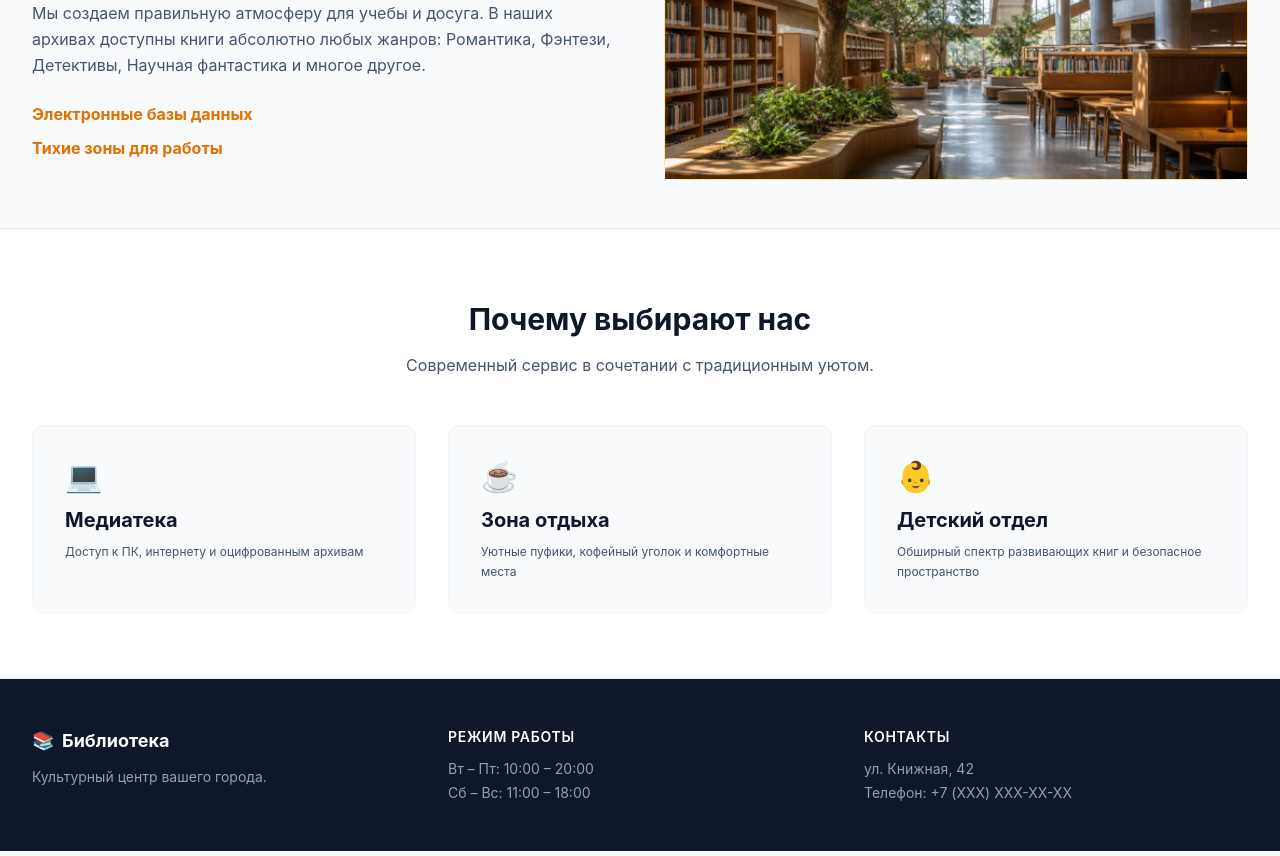
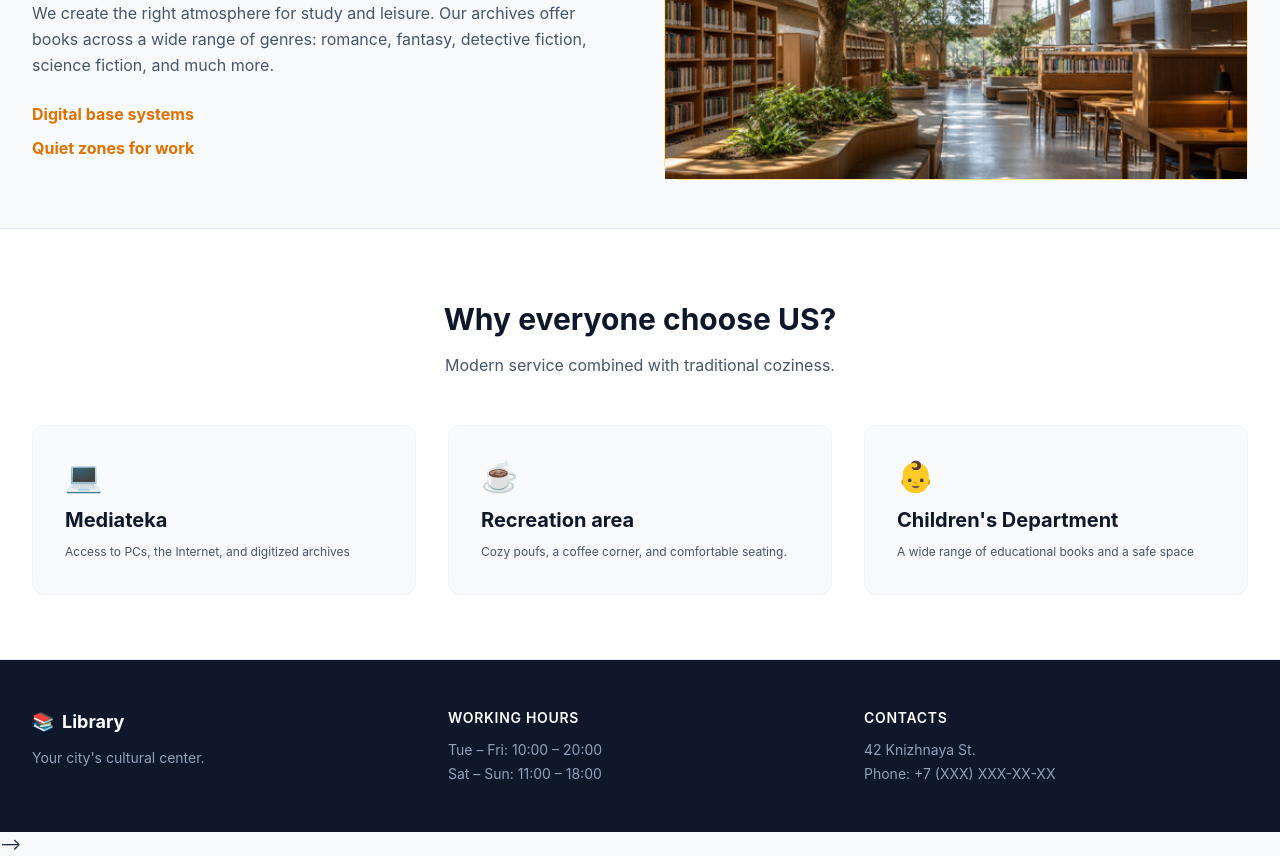
Before and after one commit to flizy0/web-technologies-project, a website: page about_us.html in a window 1280 px wide. Shown: the part 731-1587 px from the top of the page. Drawn offline with Linux system fonts and the light colour scheme.

Commit message:
hoolee sheet

```diff
--- a/about_us.html
+++ b/about_us.html
@@ -43,10 +43,10 @@
 <section class="bg-gradient-to-b from-amber-900 to-gold-900 text-white py-12 md:py-20">
         <div class="max-w-7xl mx-auto px-4 sm:px-6 lg:px-8 text-center">
             <h1 class="text-3xl sm:text-4xl md:text-5xl font-extrabold tracking-tight mb-4 md:mb-6 leading-tight">
-                Пространство для чтения и знаний
+                A safe space for knowledge and books
             </h1>
             <p class="text-sm sm:text-base md:text-xl text-brown-200 max-w-2xl md:max-w-3xl mx-auto leading-relaxed">
-                Наша библиотека — это современный культурный центр, открытый для каждого, кто ищет идеи и вдохновение.
+                Our library is a modern cultural center, open to everyone seeking ideas and inspiration.
             </p>
         </div>
     </section>
@@ -56,19 +56,19 @@
         <div class="bg-white rounded-2xl shadow-xl grid grid-cols-2 lg:grid-cols-4 gap-4 md:gap-6 p-6 md:p-8 text-center border border-slate-100">
             <div>
                 <div class="text-2xl sm:text-3xl md:text-4xl font-extrabold text-amber-600 mb-1">50k+</div>
-                <div class="text-xs md:text-sm text-slate-500 font-medium">Книг в каталоге</div>
+                <div class="text-xs md:text-sm text-slate-500 font-medium">Books in catalog</div>
             </div>
             <div>
                 <div class="text-2xl sm:text-3xl md:text-4xl font-extrabold text-amber-600 mb-1">12k</div>
-                <div class="text-xs md:text-sm text-slate-500 font-medium">Читателей</div>
+                <div class="text-xs md:text-sm text-slate-500 font-medium">Readers</div>
             </div>
             <div>
                 <div class="text-2xl sm:text-3xl md:text-4xl font-extrabold text-amber-600 mb-1">15+</div>
-                <div class="text-xs md:text-sm text-slate-500 font-medium">Клубов</div>
+                <div class="text-xs md:text-sm text-slate-500 font-medium">Clubs</div>
             </div>
             <div>
                 <div class="text-2xl sm:text-3xl md:text-4xl font-extrabold text-amber-600 mb-1">1954</div>
-                <div class="text-xs md:text-sm text-slate-500 font-medium">Основание</div>
+                <div class="text-xs md:text-sm text-slate-500 font-medium">Founded</div>
             </div>
 
     </div>
@@ -77,17 +77,17 @@
     <section class="max-w-7xl mx-auto px-4 sm:px-6 lg:px-8 py-8 md:py-12">
         <div class="grid grid-cols-1 lg:grid-cols-2 gap-8 md:gap-12 items-center">
             <div>
-                <span class="text-amber-500 font-semibold text-xs md:text-sm uppercase tracking-wider">Наша миссия</span>
-                <h2 class="text-2xl md:text-3xl font-bold text-slate-900 mt-2 mb-3 md:mb-4">Делаем литературу доступной абсолютно каждому</h2>
-                <p class="text-sm md:text-base text-slate-600 leading-relaxed mb-6">Мы создаем правильную атмосферу для учебы и досуга.
-                    В наших архивах доступны книги абсолютно любых жанров: Романтика, Фэнтези, Детективы, Научная фантастика и многое другое.
+                <span class="text-amber-500 font-semibold text-xs md:text-sm uppercase tracking-wider">Our mission</span>
+                <h2 class="text-2xl md:text-3xl font-bold text-slate-900 mt-2 mb-3 md:mb-4">Making literature accessible to absolutely everyone.</h2>
+                <p class="text-sm md:text-base text-slate-600 leading-relaxed mb-6">We create the right atmosphere for study and leisure.
+Our archives offer books across a wide range of genres: romance, fantasy, detective fiction, science fiction, and much more.
                 </p>
                 <ul class="space-y-2.5 text-sm md:text-base text-slate-700 font-medium">
                     <li class="flex items-center space-x-3">
-                        <span class="text-amber-600 font-bold">Электронные базы данных</span>
+                        <span class="text-amber-600 font-bold">Digital base systems</span>
                     </li>
                     <li class="flex items-center space-x-3">
-                        <span class="text-amber-600 font-bold">Тихие зоны для работы</span>
+                        <span class="text-amber-600 font-bold">Quiet zones for work</span>
                     </li>
                 </ul>
             </div>
@@ -100,27 +100,27 @@
     <section class="bg-white py-12 md:py-16 border-y border-slate-200">
     <div class="max-w-7xl mx-auto px-4 sm:px-6 lg:px-8">
         <div class="text-center max-w-2xl mx-auto mb-10 md:mb-12">
-            <h2 class="text-2xl md:text-3xl font-bold text-slate-900 mt-2 mb-3 md:mb-4">Почему выбирают нас</h2>
-            <p class="text-sm md:text-base text-slate-600">Современный сервис в сочетании с традиционным уютом.</p>
+            <h2 class="text-2xl md:text-3xl font-bold text-slate-900 mt-2 mb-3 md:mb-4">Why everyone choose US?</h2>
+            <p class="text-sm md:text-base text-slate-600">Modern service combined with traditional coziness.</p>
 
         </div>
         <div class="grid grid-cols-1 md:grid-cols-3 gap-6 md:gap-8">
             <div class="bg-slate-50 p-6 md:p-8 rounded-xl border border-slate-100">
                 <div class="text-2xl md:text-3xl mb-3">💻</div>
-                <h3 class="text-lg md:text-xl font-bold text-slate-900 mb-2">Медиатека</h3>
-                <p class="text-slate-600 text-xs md:text-xs leading-relaxed">Доступ к ПК, интернету и оцифрованным архивам</p>
+                <h3 class="text-lg md:text-xl font-bold text-slate-900 mb-2">Mediateka</h3>
+                <p class="text-slate-600 text-xs md:text-xs leading-relaxed">Access to PCs, the Internet, and digitized archives</p>
 
             </div>
             <div class="bg-slate-50 p-6 md:p-8 rounded-xl border border-slate-100">
                 <div class="text-2xl md:text-3xl mb-3">☕</div>
-                <h3 class="text-lg md:text-xl font-bold text-slate-900 mb-2">Зона отдыха</h3>
-                <p class="text-slate-600 text-xs md:text-xs leading-relaxed">Уютные пуфики, кофейный уголок и комфортные места</p>
+                <h3 class="text-lg md:text-xl font-bold text-slate-900 mb-2">Recreation area</h3>
+                <p class="text-slate-600 text-xs md:text-xs leading-relaxed">Cozy poufs, a coffee corner, and comfortable seating.</p>
 
             </div>
             <div class="bg-slate-50 p-6 md:p-8 rounded-xl border border-slate-100">
                 <div class="text-2xl md:text-3xl mb-3">👶</div>
-                <h3 class="text-lg md:text-xl font-bold text-slate-900 mb-2">Детский отдел</h3>
-                <p class="text-slate-600 text-xs md:text-xs leading-relaxed">Обширный спектр развивающих книг и безопасное пространство</p>
+                <h3 class="text-lg md:text-xl font-bold text-slate-900 mb-2">Children's Department</h3>
+                <p class="text-slate-600 text-xs md:text-xs leading-relaxed">A wide range of educational books and a safe space</p>
             </div>
 
         </div>
@@ -132,22 +132,25 @@
         <div class="max-w-7xl mx-auto px-4 sm:px-6 lg:px-8 grid grid-cols-1 md:grid-cols-3 gap-8">
             <div>
                 <div class="text-white font-bold text-base md:text-lg mb-2 md:mb-3 flex items-center space-x-2">
-                    <span>📚</span> <span>Библиотека</span>
+                    <span>📚</span> <span>Library</span>
                 </div>
-                <p class="text-xs md:text-sm">Культурный центр вашего города.</p>
+                <p class="text-xs md:text-sm">Your city's cultural center.</p>
             </div>
             <div>
-                <h4 class="text-white font-semibold mb-2 md:mb-3 text-xs md:text-sm uppercase tracking-wider">Режим работы</h4>
-                <p class="text-xs md:text-sm mb-1">Вт – Пт: 10:00 – 20:00</p>
-                <p class="text-xs md:text-sm">Сб – Вс: 11:00 – 18:00</p>
+                <h4 class="text-white font-semibold mb-2 md:mb-3 text-xs md:text-sm uppercase tracking-wider">Working Hours</h4>
+                <p class="text-xs md:text-sm mb-1">Tue – Fri: 10:00 – 20:00</p>
+                <p class="text-xs md:text-sm">Sat – Sun: 11:00 – 18:00</p>
             </div>
             <div>
-                <h4 class="text-white font-semibold mb-2 md:mb-3 text-xs md:text-sm uppercase tracking-wider">Контакты</h4>
-                <p class="text-xs md:text-sm mb-1">ул. Книжная, 42</p>
-                <p class="text-xs md:text-sm">Телефон: +7 (XXX) XXX-XX-XX</p>
+                <h4 class="text-white font-semibold mb-2 md:mb-3 text-xs md:text-sm uppercase tracking-wider">Contacts</h4>
+                <p class="text-xs md:text-sm mb-1">42 Knizhnaya St.</p>
+                <p class="text-xs md:text-sm">Phone: +7 (XXX) XXX-XX-XX</p>
             </div>
         </div>
     </footer>
 
 </body>
 </html>
+
+
+    </header>-->
```
